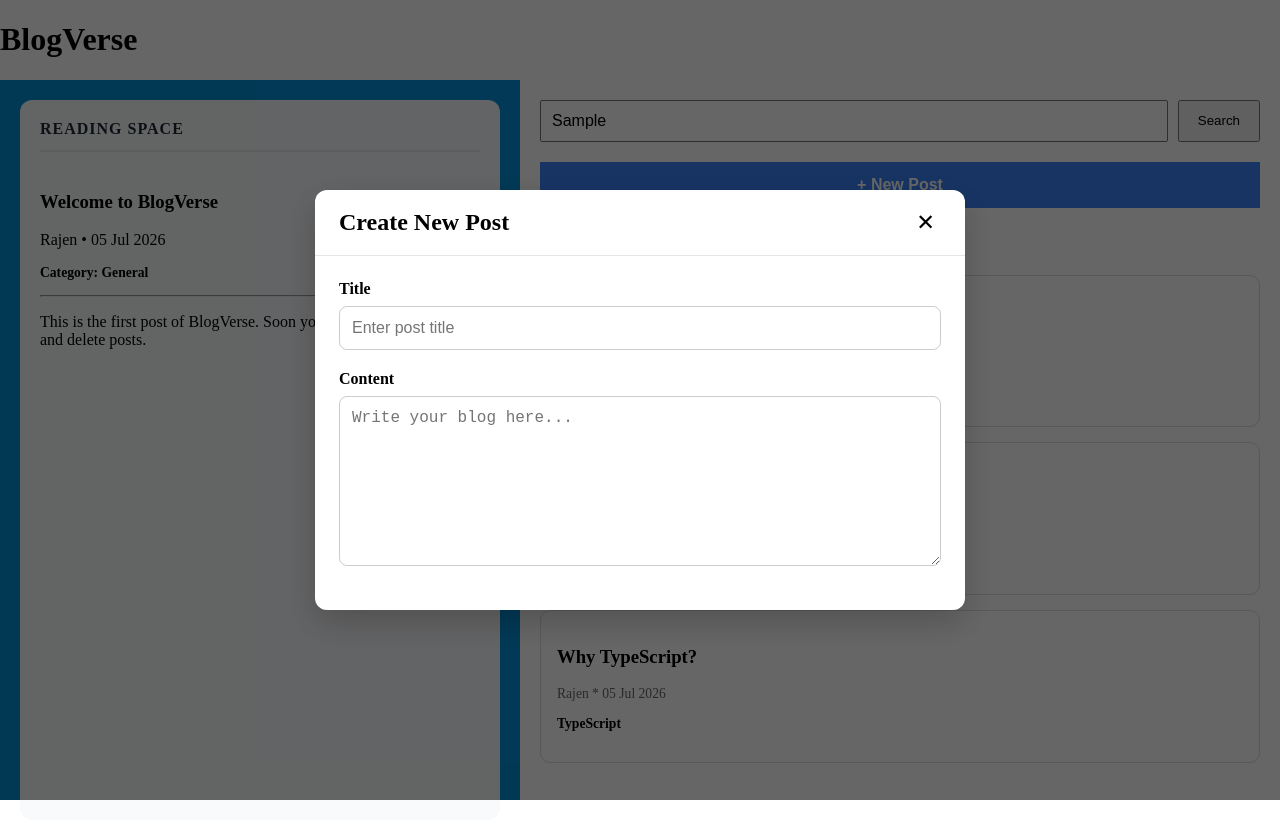
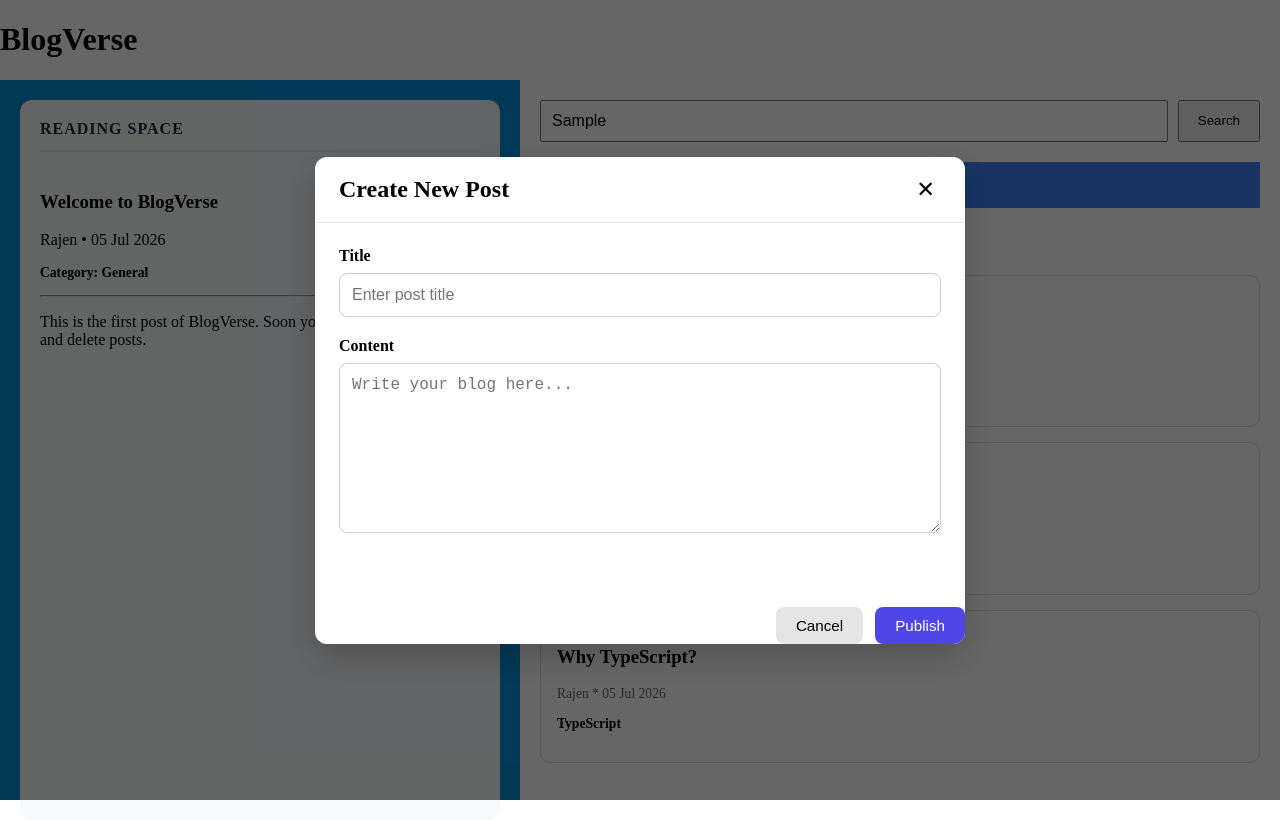
Before and after one commit to Ranrajen/BlogVerse, a React (Vite) app: page / in a window 1280 px wide. Both pictures are taken after typing "Sample" into the empty fields and a click on the button "+ New Post". Built offline with nearby package versions, Linux system fonts and the light colour scheme.

Commit message:
clearing input at form

```diff
--- a/src/App.tsx
+++ b/src/App.tsx
@@ -13,11 +13,29 @@ import { dummyPosts } from './data/dummyPosts';
 import NewPostModal from './components/newpostmodal/NewPostModal';
 
 const App = () => {
+  const [posts, setPosts] = useState<Post[]>(dummyPosts);
   const [selectedPost, setselectedPost] = useState<Post | null>(dummyPosts[0]);
   const [isModalOpen, setIsModalOpen] = useState(false);
+  const handlePublish = (title: string, content: string) => {
+    const newPost: Post = {
+    id: Date.now().toString(),
+    title,
+    content,
+    author: 'Rajen',
+};
+ setPosts([
+    newPost,
+    ...posts,
+  ]);
+
+  setselectedPost(newPost);
+
+  setIsModalOpen(false);
+
+
+  };
   return (
     <div className="app">
-      {' '}
       <Header />
       <div className="screen-split">
         <aside className="left-side">
@@ -29,12 +47,13 @@ const App = () => {
             <SearchBar />
             <NewPostButton onClick={() => setIsModalOpen(true)} />
           </div>
-          <PostsFeed onSelectPost={setselectedPost} />
+          <PostsFeed posts={posts} onSelectPost={setselectedPost} />
         </main>
       </div>
       <NewPostModal
         isOpen={isModalOpen}
         onClose={() => setIsModalOpen(false)}
+        onPublish={handlePublish}
       />
     </div>
   );
--- a/src/components/newpostmodal/NewPostModal.tsx
+++ b/src/components/newpostmodal/NewPostModal.tsx
@@ -4,33 +4,54 @@ import { useState } from 'react';
 interface NewPostModalProps {
   isOpen: boolean;
   onClose: () => void;
+
+  onPublish: (title: string, content: string) => void;
 }
 
-const NewPostModal = ({ isOpen, onClose }: NewPostModalProps) => {
-
-
+const NewPostModal = ({ isOpen, onClose, onPublish }: NewPostModalProps) => {
   // ---------------usestate--------
   const [title, setTitle] = useState('');
   const [content, setContent] = useState('');
+
+  // resent function
+  const resetForm = () => {
+    setTitle('');
+    setContent('');
+  };
+
+  const handleCancel = () => {
+    resetForm();
+    onClose();
+  };
+
+
+  const handlePublish = () => {
+ if (!title.trim() || !content.trim()) {
+    alert('Please fill in both Title and Content.');
+    return;
+  }
+
+    onPublish(title, content);
+    resetForm();
+  };
   if (!isOpen) return null;
 
-
   return (
-    <div className="modal-overlay" onClick={onClose}>
+    <div className="modal-overlay" onClick={handleCancel}>
       <div className="modal" onClick={(e) => e.stopPropagation()}>
         <div className="modal-header">
           <h2>Create New Post</h2>
 
-          <button className="close-btn" onClick={onClose}>
+          <button className="close-btn" onClick={handleCancel}>
             ✕
           </button>
         </div>
 
         <div className="modal-body">
-         <div className='form-group'>
+          <div className="form-group">
             <label htmlFor="title">Title</label>
             <input
-
+              id="title"
               type="text"
               value={title}
               onChange={(e) => setTitle(e.target.value)}
@@ -38,9 +59,10 @@ const NewPostModal = ({ isOpen, onClose }: NewPostModalProps) => {
             />
           </div>
 
-         <div className='form-group'>
+          <div className="form-group">
             <label htmlFor="content">Content</label>
             <textarea
+              id="content"
               rows={8}
               value={content}
               onChange={(e) => setContent(e.target.value)}
@@ -48,6 +70,20 @@ const NewPostModal = ({ isOpen, onClose }: NewPostModalProps) => {
             ></textarea>
           </div>
         </div>
+
+        {/* ----puclish button
+
+*/}
+
+        <div className="modal-buttons">
+          <button className="cancel-btn" onClick={handleCancel}>
+            Cancel
+          </button>
+
+          <button className="publish-btn" onClick={handlePublish}>
+            Publish
+          </button>
+        </div>
       </div>
     </div>
   );
--- a/src/components/postsfeed/PostsFeed.tsx
+++ b/src/components/postsfeed/PostsFeed.tsx
@@ -1,17 +1,18 @@
 import './postFeeds.css'
-import { dummyPosts } from '../../data/dummyPosts'
+// import { dummyPosts } from '../../data/dummyPosts'
 import { Postcard } from '../postcard/PostCard'
 import type { Post } from '../../types/Post'
 
-interface PostFeedProps {
+interface PostsFeedProps {
+  posts : Post[];
   onSelectPost : (post :Post)=> void;
 }
 
-const PostsFeed = ({onSelectPost }: PostFeedProps) => {
+const PostsFeed = ({posts, onSelectPost }: PostsFeedProps) => {
   return (
     <section className='post-feed'>
         <h2>POSTS</h2>
-       {dummyPosts.map((post)=>(<Postcard key={post.id} post={post} onSelect={onSelectPost}/>))}
+       {posts.map((post)=>(<Postcard key={post.id} post={post} onSelect={onSelectPost}/>))}
        {/* here post var */}
     </section>
   )
```
Lines whose indentation alone changed are shown as unchanged.
